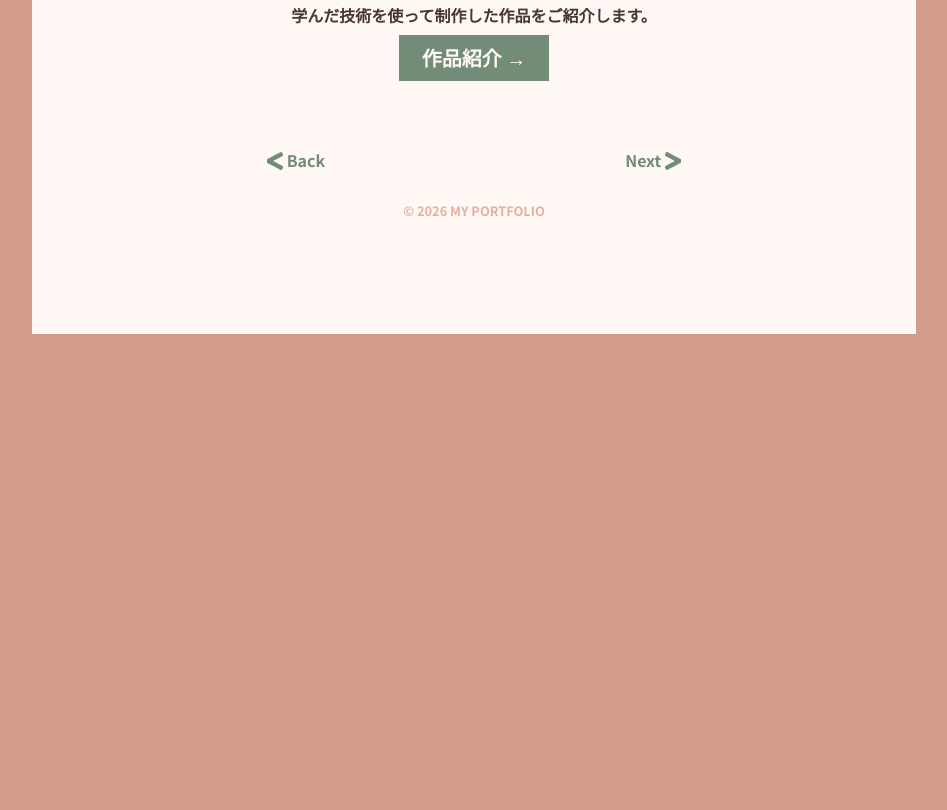
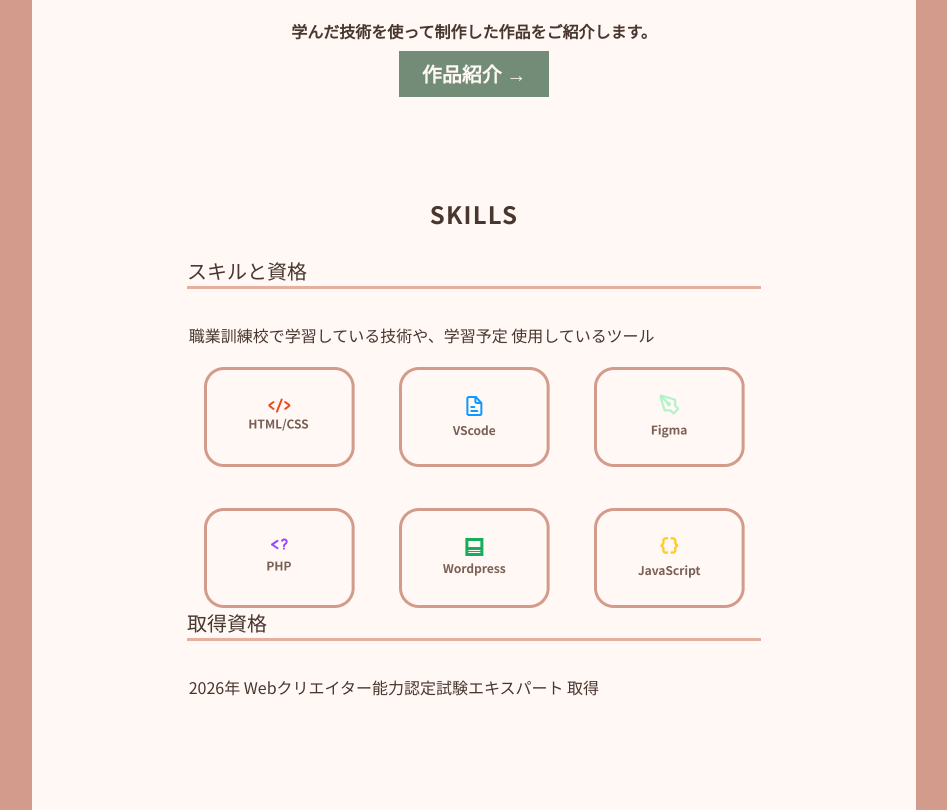
Before and after one commit to yamaguchi-wp2609-14/portfolio, a plain HTML site: page about.html in a window 1280 px wide. Shown: the part 610-1420 px from the top of the page, without its empty margins (166-1113 px from the left). Before the commit the page ends 944 px from the top, so only its background shows below. Drawn offline with Linux system fonts and the light colour scheme; a web font is replaced by a local one.

Commit message:
スキルページをワークに変更

```diff
--- a/about.html
+++ b/about.html
@@ -23,13 +23,13 @@
                 <ul class="g-nav">
                     <li class="another-page"><a href="index.html">TOP</a></li>
                     <li class="this-page"><a href="about.html">ABOUT</a></li>
-                    <li class="another-page"><a href="skills.html">SKILLS</a></li>
+                    <li class="another-page"><a href="works.html">WORKS</a></li>
                     <li class="another-page"><a href="contact.html">CONTACT</a></li>
                 </ul>
             </nav>
         </header>
 
-        <main class="about-main">
+        <section class="about-main">
             <h2 class="about-h2">ABOUT ME</h2>
 
             <section class="about-pro">
@@ -54,6 +54,53 @@
                 <a class="work-btn" href="works.html">作品紹介 →</a>
             </dvi>
 
+            <section class="skills-main">
+                <h2>SKILLS</h2>
+
+
+                <section class="skill-sec">
+                    <ul class="skill-h3">
+                        <li>
+                            <h3>スキルと資格</h3>
+                        </li>
+                        <li class="skill-h3-text">
+                            <p>職業訓練校で学習している技術や、学習予定 使用しているツール</p>
+                        </li>
+                    </ul>
+                    <ul class="skill-icons">
+                        <li class="sikll-icon">
+                            <img src="./images/html-icon.png" alt="htmlcssマーク">
+                        </li>
+                        <li class="sikll-icon">
+                            <img src="./images/vsc-icon.png" alt="vsコードのマーク">
+                        </li>
+                        <li class="sikll-icon">
+                            <img src="./images/Figma-icon.png" alt="フィグマのマーク">
+                        </li>
+                        <li class="sikll-icon">
+                            <img src="./images/php-icon.png" alt="phpのマーク">
+                        </li>
+                        <li class="sikll-icon">
+                            <img src="./images/wp-icon.png" alt="ワードプレスのマーク">
+                        </li>
+                        <li class="sikll-icon">
+                            <img src="./images/js-icon.png" alt="ｼﾞｬﾊﾞスクリプトのマーク">
+                        </li>
+                    </ul>
+                </section>
+
+
+                <section>
+                    <ul class="skill-h3-get">
+                        <li>
+                            <h3>取得資格</h3>
+                        </li>
+                        <li class="skill-h3-text">
+                            <p>2026年 Webクリエイター能力認定試験エキスパート 取得</p>
+                        </li>
+                    </ul>
+                </section>
+            </section>
             <div class="move">
                 <div class="back">
                     <a href="index.html">
@@ -68,10 +115,12 @@
 
                 </div>
             </div>
-            <footer>
-                <small>&copy; 2026 MY PORTFOLIO</small>
-            </footer>
-        </main>
+        </section>
+
+        <footer>
+            <small>&copy; 2026 MY PORTFOLIO</small>
+        </footer>
+
 
     </div>
 </body>
--- a/css/style.css
+++ b/css/style.css
@@ -18,6 +18,7 @@
     --space-24: 24px;
     --space-32: 32px;
     --space-40: 40px;
+    --space-40: 56px;
 
     /* フォントサイズ */
     --text-12: 12px;
@@ -109,7 +110,7 @@ h3 {
     color: var(--color-accent);
     font-weight: var(--weight-b);
     justify-content: center;
-    margin-top: 67px;
+    margin-top: var(--space-40);
 }
 
 /* マウス重ねたときの色変更設定 */
@@ -243,7 +244,7 @@ h3 {
 .skill-icons {
     display: grid;
     grid-template-columns: repeat(3, 150px);
-    gap: 41px 67px;
+    gap: 41px 45px;
     /* text-align: center; */
     justify-content: center;
 
@@ -256,7 +257,7 @@ h3 {
 }
 
 .skill-sec {
-    margin-bottom: var(--space-40);
+    margin-bottom: var(--space-56);
 }
 
 /* ワークス案内　ボタン文字位置設定 */
@@ -266,7 +267,7 @@ h3 {
     text-align: center;
     gap: 8px;
     font-weight: var(--weight-b);
-    margin-bottom: var(--space-40);
+    margin: 67px 0;
 }
 
 .work-btn {
@@ -280,7 +281,7 @@ h3 {
 
 .work-go a:hover {
     /* color: var(--color-text); */
-    transform: translateX(20px);
+    transform: translateX(8px);
 }
 
 /* skillsここまで */
@@ -332,9 +333,11 @@ h3 {
 /* フッター ここから*/
 /* 中央配置文字色上下余白 */
 footer {
+
     text-align: center;
     font-weight: var(--weight-b);
     color: var(--color-main);
+    background-color: var(--color-base);
     padding: 24.5px 0;
 }
 
```
Also changed, not shown: contact.html (+5 -4 lines), index.html (+4 -1 lines), skills.html (+5 -4 lines), works.html (+5 -4 lines).
